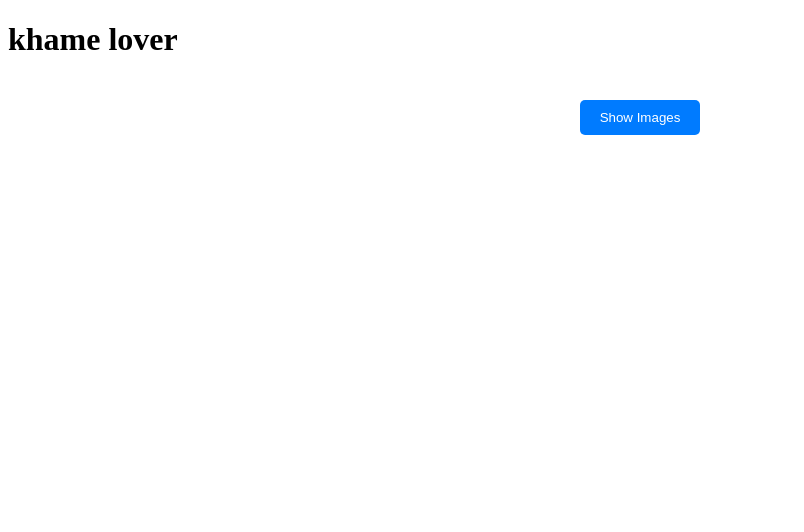
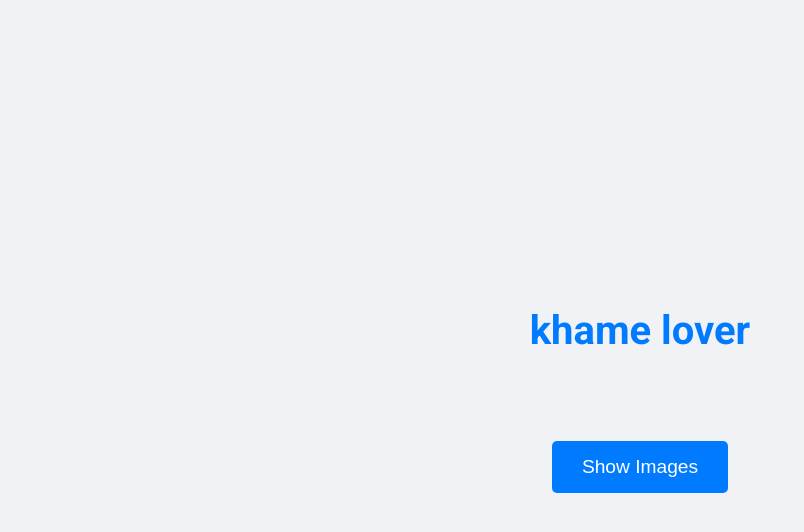
Before and after one commit to thithach00/khame2.github.io, a plain HTML site: page index.html in a window 1280 px wide. Shown: the whole page, without its empty margins (0-804 px from the left). Drawn offline with Linux system fonts and the light colour scheme.

Commit message:
Update index.html

```diff
--- a/index.html
+++ b/index.html
@@ -4,28 +4,65 @@
     <meta charset="UTF-8">
     <meta name="viewport" content="width=device-width, initial-scale=1.0">
     <title>รูปเข้ม</title>
+    <link href="https://fonts.googleapis.com/css2?family=Roboto:wght@400;700&display=swap" rel="stylesheet">
     <style>
+        body {
+            font-family: 'Roboto', sans-serif;
+            margin: 0;
+            padding: 0;
+            background-color: #f0f2f5;
+            color: #333;
+            display: flex;
+            flex-direction: column;
+            align-items: center;
+            justify-content: center;
+            min-height: 100vh;
+        }
+
+        h1 {
+            margin-top: 20px;
+            font-size: 2.5em;
+            color: #007bff;
+        }
+
         .gallery {
             display: grid;
             grid-template-columns: repeat(auto-fit, minmax(200px, 1fr));
-            grid-gap: 10px;
+            grid-gap: 15px;
+            padding: 20px;
+            width: 100%;
+            max-width: 1200px;
         }
 
         .gallery img {
-            max-width: 100%;
+            width: 100%;
             height: auto;
+            border-radius: 10px;
+            box-shadow: 0 4px 8px rgba(0, 0, 0, 0.1);
+            transition: transform 0.3s, box-shadow 0.3s;
             display: none; /* ซ่อนรูปภาพเริ่มต้น */
+        }
+
+        .gallery img:hover {
+            transform: scale(1.05);
+            box-shadow: 0 8px 16px rgba(0, 0, 0, 0.2);
         }
 
         .show-button {
             display: block;
             margin: 20px auto;
-            padding: 10px 20px;
+            padding: 15px 30px;
             background-color: #007bff;
             color: white;
             border: none;
             border-radius: 5px;
             cursor: pointer;
+            font-size: 1.2em;
+            transition: background-color 0.3s;
+        }
+
+        .show-button:hover {
+            background-color: #0056b3;
         }
     </style>
 </head>
@@ -54,7 +91,6 @@
         <img src="135269.jpg" alt="Image 19">
         <img src="135270.jpg" alt="Image 20">
         <img src="135271.jpg" alt="Image 21">
-
     </div>
 
     <!-- ปุ่มสำหรับแสดงรูปภาพ -->
```
